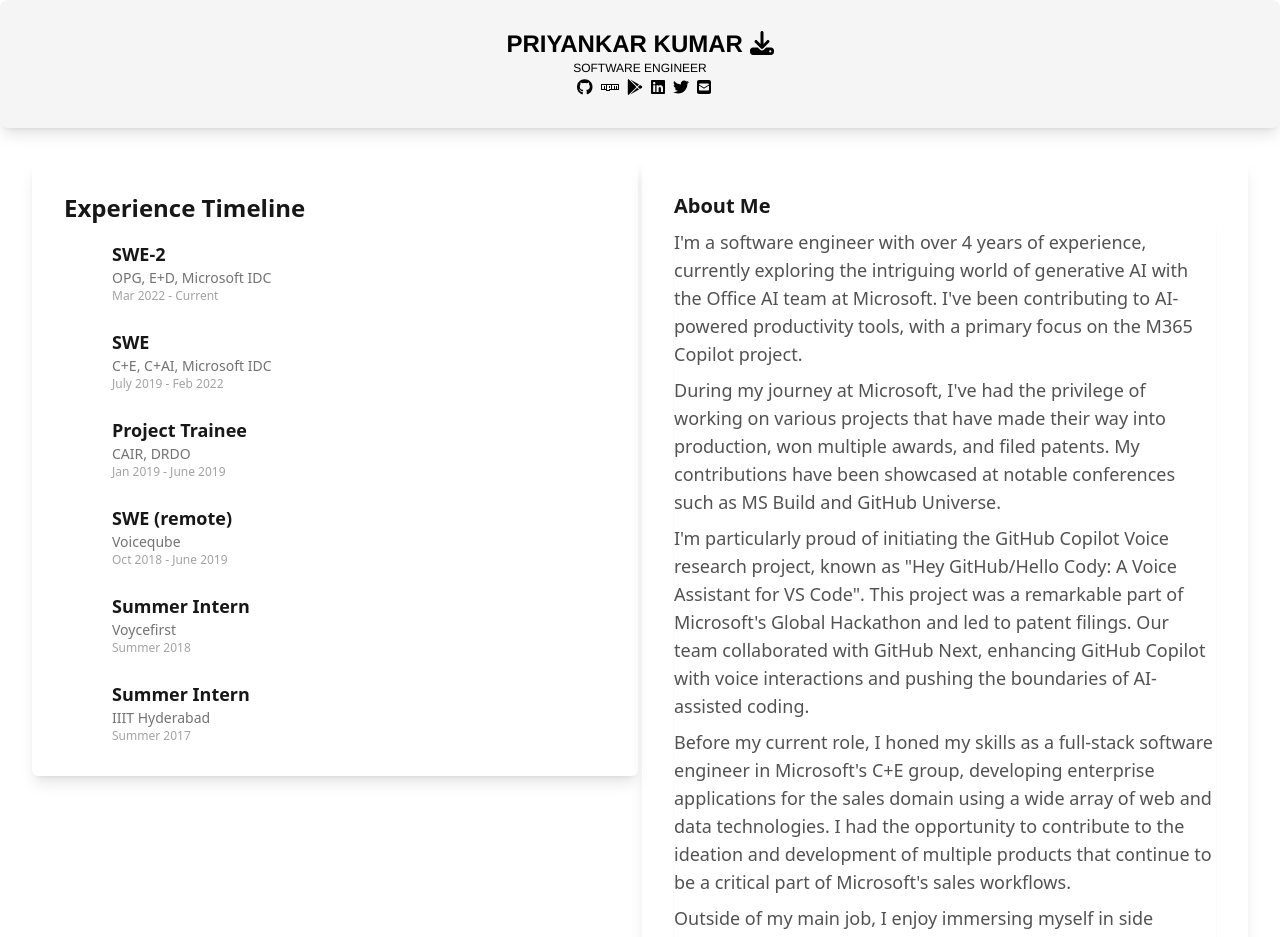
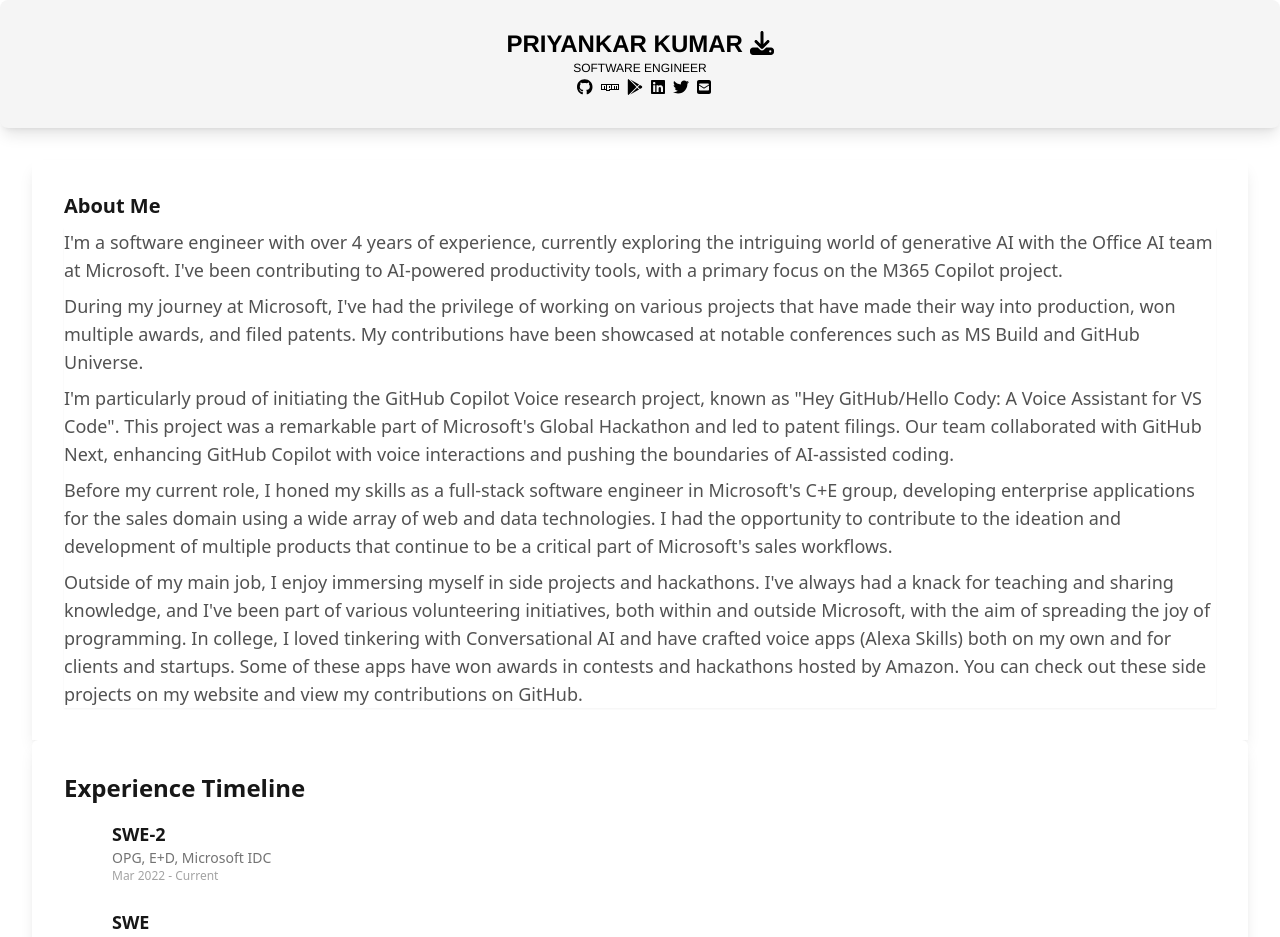
Before and after one commit to priyankark/PriyankarKumarPortfolio, a Next.js app: page / in a window 1280 px wide. Shown: the top 937 px of the page. Built offline with nearby package versions, Linux system fonts and the light colour scheme.

Commit message:
layout and dependency changes

```diff
--- a/components/TimeLine.tsx
+++ b/components/TimeLine.tsx
@@ -14,8 +14,11 @@
     animate="visible"
   >
     <div className="flex-shrink-0">
-      <div className="h-8 w-8 rounded-full bg-blue-500 flex items-center justify-center">
-        <span className="text-white font-semibold">•</span>
+      <div className="relative h-8 w-8">
+        <div className="absolute h-2 w-2 rounded-full bg-blue-500 top-3 left-3"></div>
+        <div className="h-8 w-8 rounded-full bg-blue-500 flex items-center justify-center">
+          <span className="text-white font-semibold">•</span>
+        </div>
       </div>
     </div>
     <div>
--- a/package.json
+++ b/package.json
@@ -14,10 +14,10 @@
     "@fortawesome/react-fontawesome": "^0.1.18",
     "@vercel/analytics": "^0.1.6",
     "eslint-config-next": "^13.4.5",
+    "framer-motion": "^10.12.16",
     "next": "^13.4.5",
     "react": "^18.2.0",
-    "react-dom": "^18.2.0",
-    "vertical-stepper-nav": "^1.0.2"
+    "react-dom": "^18.2.0"
   },
   "devDependencies": {
     "@types/node": "20.3.0",
--- a/pages/index.js
+++ b/pages/index.js
@@ -18,8 +18,10 @@
         <Header />
       </div>
       <main className="p-8">
-        <div className="flex flex-row flex-wrap lg:flex-nowrap justify-evenly">
-          <div className="w-full lg:w-3/6">
+        <div className="w-full">
+          <AboutMe />
+        </div>
+        <div className="w-full">
           <TimeLine steps={[
             { dates: "Mar 2022 - Current", position: 'SWE-2', company: 'OPG, E+D, Microsoft IDC' },
             { dates: "July 2019 - Feb 2022", position: 'SWE', company: 'C+E, C+AI, Microsoft IDC' },
@@ -27,11 +29,8 @@
             { dates: "Oct 2018 - June 2019", position: 'SWE (remote)', company: 'Voiceqube' },
             { dates: "Summer 2018", position: 'Summer Intern', company: 'Voycefirst' },
             { dates: "Summer 2017", position: 'Summer Intern', company: 'IIIT Hyderabad' },
+            { dates: "July 2015 - June 2019", position: "Student, B.Tech. CSE", company: "Manipal Institute of Technology" }
           ]} />
-          </div>
-          <div className="w-full lg:w-3/6 mt-8 lg:mt-0 lg:ml-1">
-            <AboutMe />
-          </div>
         </div>
         <div className="mt-8">
           <SkillsMap />
```
Also changed, not shown: 2 other files (tests, documents, lock files or other folders). Lines whose indentation alone changed are shown as unchanged.
